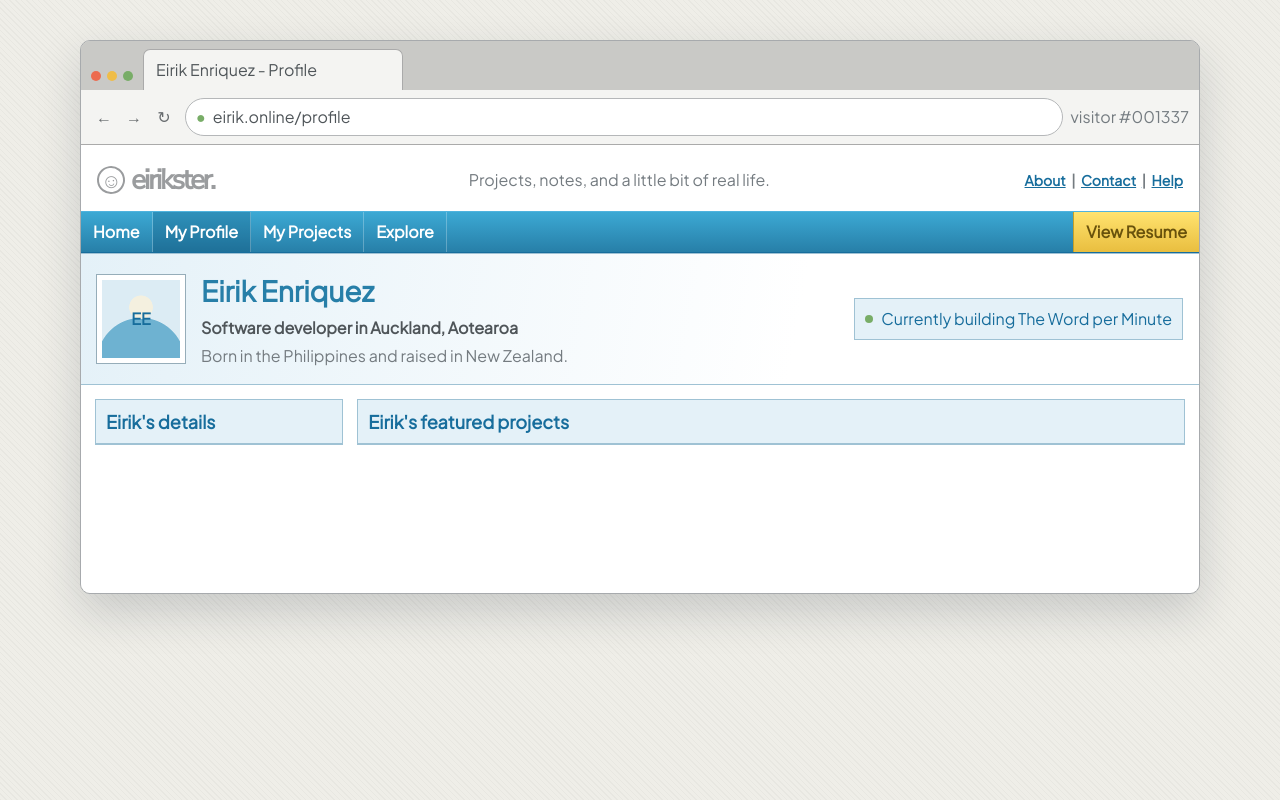
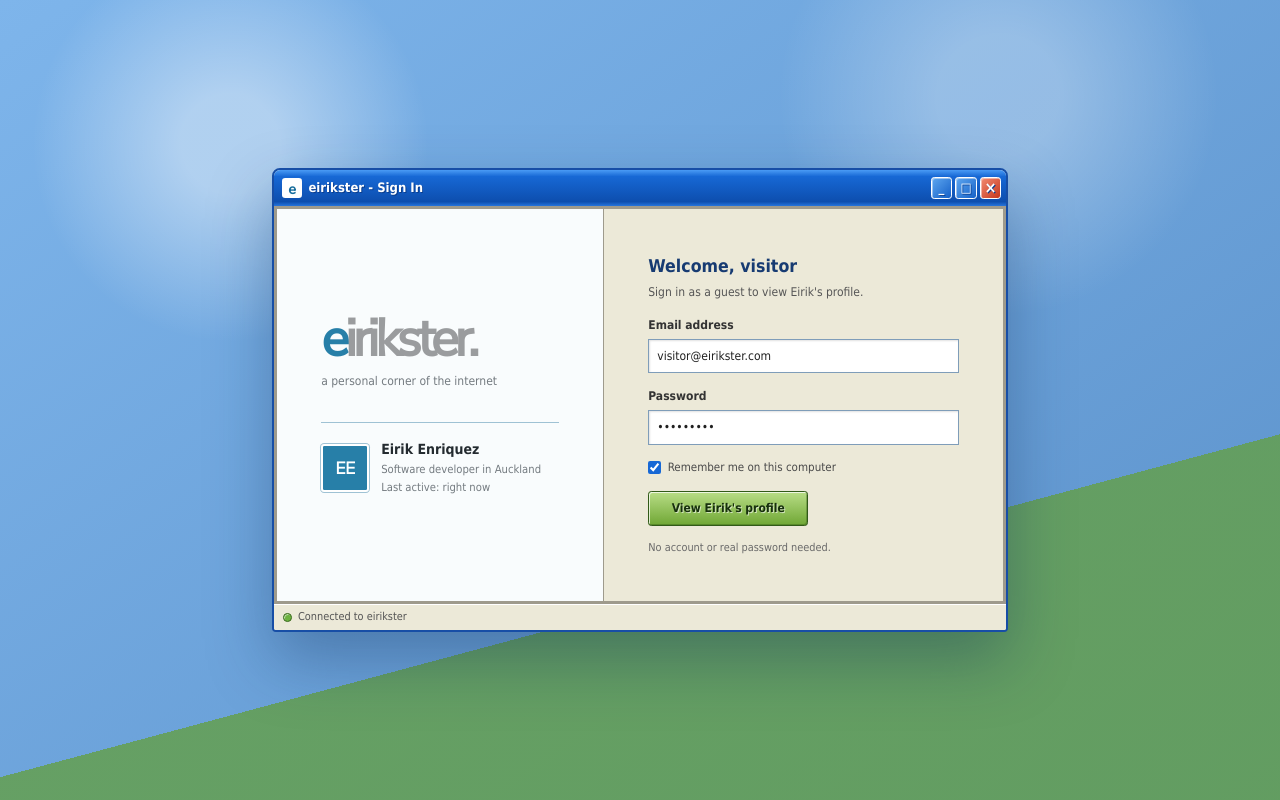
Before and after one commit to eirikenriquez/eirikenriquez.github.io, a React (Vite) app: page / in a window 1280 px wide. Built offline with nearby package versions, Linux system fonts and the light colour scheme.

Commit message:
add xp login screen

```diff
--- a/src/App.tsx
+++ b/src/App.tsx
@@ -1,10 +1,18 @@
+import { useState } from 'react';
 import BrowserShell from './components/BrowserShell';
 import FriendsterPanel from './components/FriendsterPanel';
 import FriendsterHeader from './components/FriendsterHeader';
 import ProfileIntro from './components/ProfileIntro';
 import ProfileLayout from './components/ProfileLayout';
+import XPLoginScreen from './components/XPLoginScreen';
 
 function App() {
+  const [isProfileOpen, setIsProfileOpen] = useState(false);
+
+  if (!isProfileOpen) {
+    return <XPLoginScreen onViewProfile={() => setIsProfileOpen(true)} />;
+  }
+
   return (
     <main id="top" className="app">
       <BrowserShell>
--- /dev/null
+++ b/src/components/XPLoginScreen.css
@@ -0,0 +1,324 @@
+.xp-login-screen {
+  display: grid;
+  min-height: 100vh;
+  padding: clamp(1rem, 5vw, 4rem);
+  place-items: center;
+  background:
+    radial-gradient(circle at 18% 18%, rgb(255 255 255 / 42%) 0 4%, transparent 16%),
+    radial-gradient(circle at 78% 12%, rgb(255 255 255 / 28%) 0 5%, transparent 18%),
+    linear-gradient(165deg, transparent 0 68%, rgb(100 159 79 / 85%) 68% 100%),
+    linear-gradient(145deg, #7eb5eb, var(--color-xp-desktop));
+  font-family: var(--font-retro);
+}
+
+.xp-window {
+  width: min(100%, 46rem);
+  overflow: hidden;
+  border: 2px solid var(--color-xp-border);
+  border-radius: 0.5rem 0.5rem 0.25rem 0.25rem;
+  background: var(--color-xp-window);
+  box-shadow:
+    0 1.75rem 4rem rgb(14 45 88 / 35%),
+    inset 0 0 0 1px rgb(255 255 255 / 55%);
+}
+
+.xp-window__title-bar {
+  display: flex;
+  min-height: 2.25rem;
+  align-items: center;
+  justify-content: space-between;
+  padding: 0.25rem 0.3rem 0.25rem 0.5rem;
+  background: linear-gradient(
+    180deg,
+    #4a9bf5 0%,
+    var(--color-xp-title) 18%,
+    var(--color-xp-title-dark) 88%,
+    #2675dd 100%
+  );
+  color: #ffffff;
+  font-size: 0.8125rem;
+  font-weight: 700;
+  text-shadow: 1px 1px #0b3e8e;
+}
+
+.xp-window__title,
+.xp-window__controls,
+.xp-login__profile-preview,
+.xp-window__status {
+  display: flex;
+  align-items: center;
+}
+
+.xp-window__title {
+  min-width: 0;
+  gap: 0.4rem;
+}
+
+.xp-window__title > span:last-child {
+  overflow: hidden;
+  text-overflow: ellipsis;
+  white-space: nowrap;
+}
+
+.xp-window__icon {
+  display: grid;
+  width: 1.25rem;
+  height: 1.25rem;
+  flex: 0 0 auto;
+  border: 1px solid rgb(255 255 255 / 70%);
+  border-radius: 0.2rem;
+  place-items: center;
+  background: #ffffff;
+  color: var(--color-brand-dark);
+  font-family: var(--font-wordmark);
+  font-size: 0.9rem;
+  font-weight: 700;
+  text-shadow: none;
+}
+
+.xp-window__controls {
+  gap: 0.18rem;
+  margin-left: 0.75rem;
+}
+
+.xp-window__controls span {
+  display: grid;
+  width: 1.35rem;
+  height: 1.35rem;
+  border: 1px solid #ffffff;
+  border-radius: 0.2rem;
+  place-items: center;
+  background: linear-gradient(135deg, #5ea7f0, #1661c8);
+  box-shadow: inset 1px 1px rgb(255 255 255 / 45%);
+  line-height: 1;
+}
+
+.xp-window__controls span:last-child {
+  background: linear-gradient(135deg, #f28b71, #c5371d);
+  font-size: 1rem;
+}
+
+.xp-window__content {
+  display: grid;
+  grid-template-columns: minmax(0, 0.9fr) minmax(17rem, 1.1fr);
+  gap: 1px;
+  padding: 0.2rem;
+  background: #9e9a8c;
+}
+
+.xp-login__welcome,
+.xp-login__form {
+  background: var(--color-xp-window);
+}
+
+.xp-login__welcome {
+  display: flex;
+  flex-direction: column;
+  justify-content: center;
+  padding: clamp(1.5rem, 5vw, 2.75rem);
+  background:
+    linear-gradient(rgb(255 255 255 / 78%), rgb(255 255 255 / 78%)),
+    var(--color-brand-light);
+}
+
+.xp-login__wordmark {
+  margin: 0;
+  color: var(--color-wordmark);
+  font-family: var(--font-wordmark);
+  font-size: clamp(2rem, 7vw, 3.25rem);
+  font-weight: 700;
+  letter-spacing: -0.08em;
+  line-height: 1;
+}
+
+.xp-login__wordmark::first-letter {
+  color: var(--color-brand);
+}
+
+.xp-login__tagline {
+  margin: 0.45rem 0 2rem;
+  color: var(--color-text-muted);
+  font-size: 0.75rem;
+}
+
+.xp-login__profile-preview {
+  gap: 0.75rem;
+  padding-top: 1rem;
+  border-top: 1px solid var(--color-brand-border);
+}
+
+.xp-login__avatar {
+  display: grid;
+  width: 3rem;
+  height: 3rem;
+  flex: 0 0 auto;
+  border: 2px solid #ffffff;
+  border-radius: 0.2rem;
+  place-items: center;
+  background: var(--color-brand);
+  box-shadow: 0 0 0 1px var(--color-brand-border);
+  color: #ffffff;
+  font-family: var(--font-body);
+  font-weight: 700;
+}
+
+.xp-login__profile-preview div:last-child {
+  display: grid;
+  gap: 0.1rem;
+}
+
+.xp-login__profile-preview strong {
+  color: var(--color-text-strong);
+  font-size: 0.875rem;
+}
+
+.xp-login__profile-preview span {
+  color: var(--color-text-muted);
+  font-size: 0.7rem;
+}
+
+.xp-login__form {
+  display: flex;
+  flex-direction: column;
+  gap: 0.9rem;
+  padding: clamp(1.5rem, 5vw, 2.75rem);
+}
+
+.xp-login__heading,
+.xp-login__copy,
+.xp-login__note {
+  margin: 0;
+}
+
+.xp-login__heading {
+  color: #173b72;
+  font-size: 1.1rem;
+  font-weight: 700;
+}
+
+.xp-login__copy {
+  margin-top: 0.25rem;
+  color: #565656;
+  font-size: 0.75rem;
+}
+
+.xp-login__field {
+  display: grid;
+  gap: 0.3rem;
+  color: #333333;
+  font-size: 0.75rem;
+  font-weight: 700;
+}
+
+.xp-login__field input {
+  min-width: 0;
+  padding: 0.45rem 0.5rem;
+  border: 1px solid #7f9db9;
+  border-radius: 0;
+  outline: none;
+  background: #ffffff;
+  color: #202020;
+  font-weight: 400;
+  box-shadow: inset 1px 1px 2px rgb(0 0 0 / 12%);
+}
+
+.xp-login__field input:focus {
+  border-color: #245edb;
+  box-shadow: 0 0 0 1px #245edb;
+}
+
+.xp-login__remember {
+  display: flex;
+  gap: 0.4rem;
+  align-items: center;
+  color: #4a4a4a;
+  font-size: 0.72rem;
+}
+
+.xp-login__remember input {
+  margin: 0;
+  accent-color: var(--color-xp-title);
+}
+
+.xp-login__button {
+  align-self: flex-start;
+  min-width: 10rem;
+  padding: 0.48rem 0.9rem;
+  border: 1px solid #315a18;
+  border-radius: 0.2rem;
+  background: linear-gradient(#b8dd86, #70a735);
+  box-shadow:
+    inset 1px 1px rgb(255 255 255 / 75%),
+    inset -1px -1px rgb(38 77 14 / 32%);
+  color: #17300d;
+  cursor: pointer;
+  font-size: 0.75rem;
+  font-weight: 700;
+  text-shadow: 1px 1px rgb(255 255 255 / 60%);
+}
+
+.xp-login__button:hover {
+  background: linear-gradient(#c8e99a, #7eb641);
+}
+
+.xp-login__button:focus-visible {
+  outline: 2px solid #ffffff;
+  outline-offset: 2px;
+  box-shadow: 0 0 0 4px var(--color-xp-title);
+}
+
+.xp-login__button:active {
+  transform: translateY(1px);
+}
+
+.xp-login__note {
+  color: #6a6a6a;
+  font-size: 0.68rem;
+}
+
+.xp-window__status {
+  gap: 0.4rem;
+  min-height: 1.65rem;
+  padding: 0.25rem 0.55rem;
+  border-top: 1px solid #ffffff;
+  background: var(--color-xp-window);
+  color: #555555;
+  font-size: 0.68rem;
+}
+
+.xp-window__status-light {
+  width: 0.55rem;
+  height: 0.55rem;
+  border: 1px solid #3a681f;
+  border-radius: 50%;
+  background: #6db33f;
+  box-shadow: inset 1px 1px rgb(255 255 255 / 55%);
+}
+
+@media (max-width: 38rem) {
+  .xp-window__content {
+    grid-template-columns: 1fr;
+  }
+
+  .xp-login__welcome {
+    padding-bottom: 1.5rem;
+  }
+
+  .xp-login__tagline {
+    margin-bottom: 1rem;
+  }
+}
+
+@media (max-width: 24rem) {
+  .xp-login-screen {
+    padding: 0.5rem;
+  }
+
+  .xp-window__controls span:not(:last-child) {
+    display: none;
+  }
+
+  .xp-login__profile-preview {
+    align-items: flex-start;
+  }
+}
--- /dev/null
+++ b/src/components/XPLoginScreen.tsx
@@ -0,0 +1,94 @@
+import type { FormEvent } from 'react';
+import './XPLoginScreen.css';
+
+type XPLoginScreenProps = {
+  onViewProfile: () => void;
+};
+
+function XPLoginScreen({ onViewProfile }: XPLoginScreenProps) {
+  function handleSubmit(event: FormEvent<HTMLFormElement>) {
+    event.preventDefault();
+    onViewProfile();
+  }
+
+  return (
+    <main className="xp-login-screen">
+      <section className="xp-window" aria-labelledby="xp-window-title">
+        <header className="xp-window__title-bar">
+          <div className="xp-window__title">
+            <span className="xp-window__icon" aria-hidden="true">
+              e
+            </span>
+            <span id="xp-window-title">eirikster - Sign In</span>
+          </div>
+
+          <div className="xp-window__controls" aria-hidden="true">
+            <span>_</span>
+            <span>□</span>
+            <span>×</span>
+          </div>
+        </header>
+
+        <div className="xp-window__content">
+          <div className="xp-login__welcome">
+            <p className="xp-login__wordmark">eirikster.</p>
+            <p className="xp-login__tagline">a personal corner of the internet</p>
+
+            <div className="xp-login__profile-preview">
+              <div className="xp-login__avatar" aria-hidden="true">
+                EE
+              </div>
+              <div>
+                <strong>Eirik Enriquez</strong>
+                <span>Software developer in Auckland</span>
+                <span>Last active: right now</span>
+              </div>
+            </div>
+          </div>
+
+          <form className="xp-login__form" onSubmit={handleSubmit}>
+            <div>
+              <p className="xp-login__heading">Welcome, visitor</p>
+              <p className="xp-login__copy">
+                Sign in as a guest to view Eirik&apos;s profile.
+              </p>
+            </div>
+
+            <label className="xp-login__field">
+              <span>Email address</span>
+              <input
+                name="email"
+                type="email"
+                value="visitor@eirikster.com"
+                readOnly
+              />
+            </label>
+
+            <label className="xp-login__field">
+              <span>Password</span>
+              <input name="password" type="password" value="portfolio" readOnly />
+            </label>
+
+            <label className="xp-login__remember">
+              <input type="checkbox" defaultChecked />
+              <span>Remember me on this computer</span>
+            </label>
+
+            <button className="xp-login__button" type="submit">
+              View Eirik&apos;s profile
+            </button>
+
+            <p className="xp-login__note">No account or real password needed.</p>
+          </form>
+        </div>
+
+        <footer className="xp-window__status">
+          <span className="xp-window__status-light" aria-hidden="true" />
+          Connected to eirikster
+        </footer>
+      </section>
+    </main>
+  );
+}
+
+export default XPLoginScreen;
```
